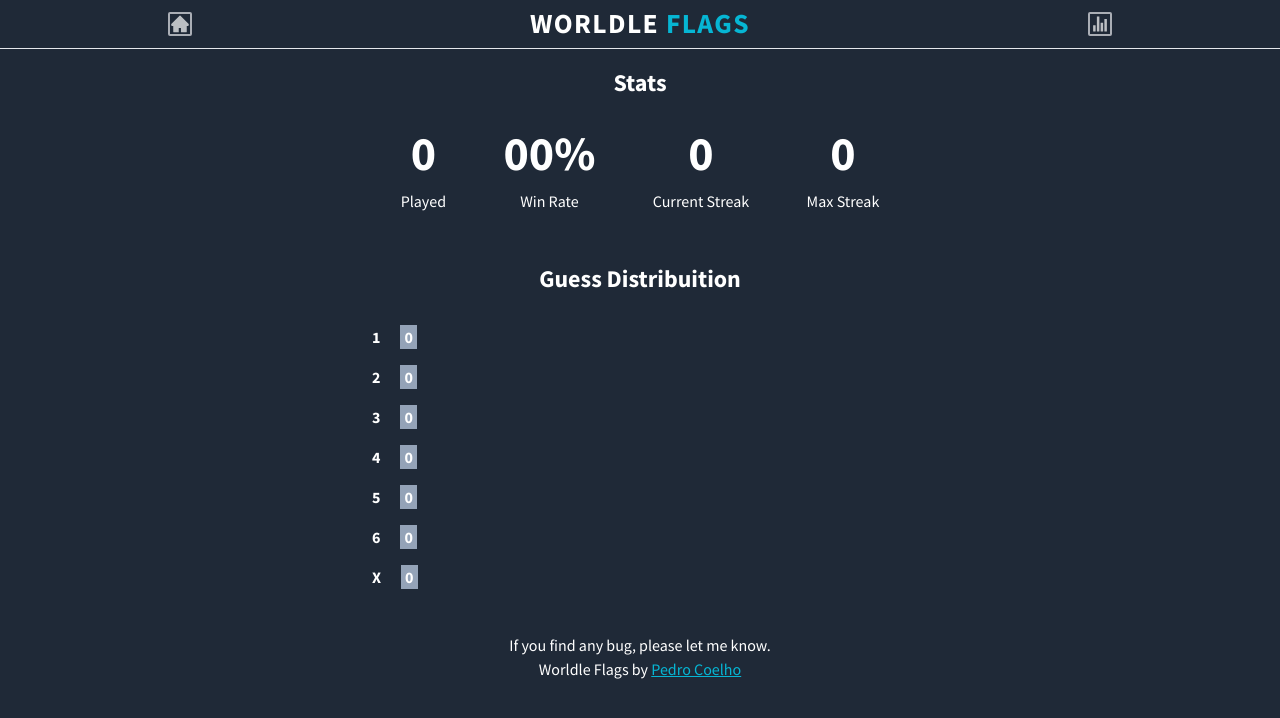
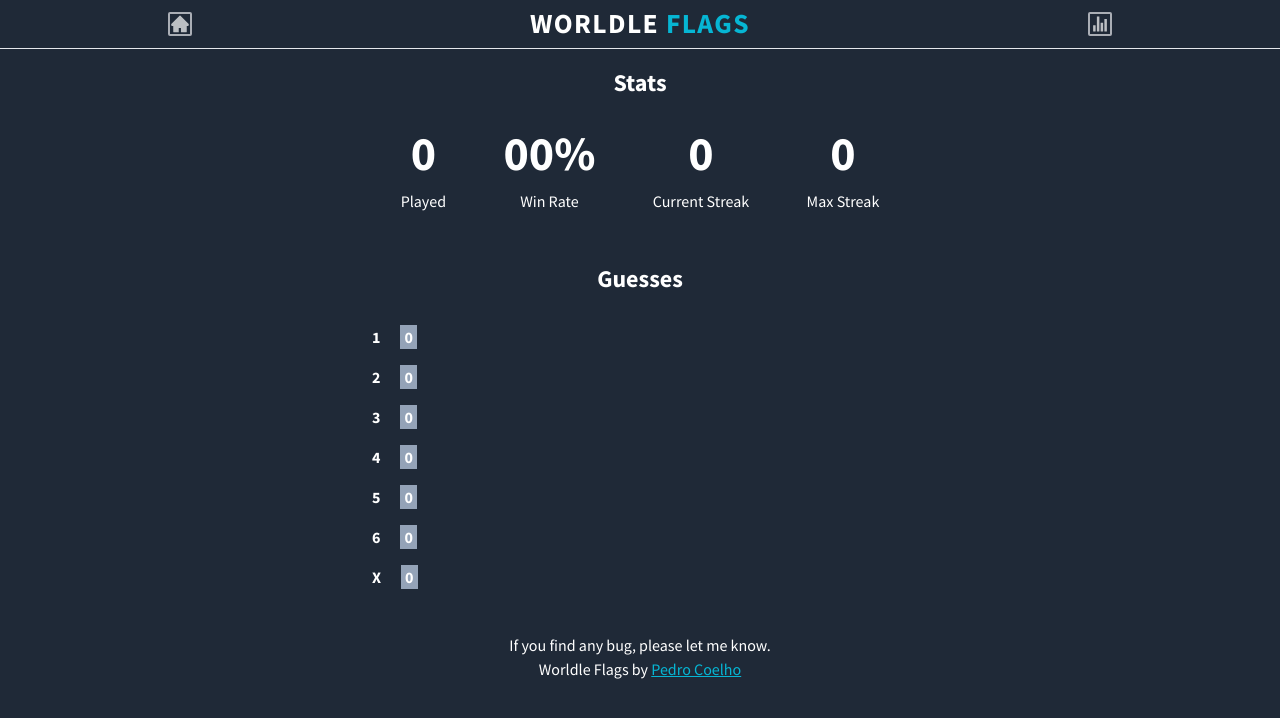
Before and after one commit to pedrocoelho94/worldle-flags, a Next.js app: page /stats in a window 1280 px wide. Shown: the top 718 px of the page. Built offline with nearby package versions, Linux system fonts and the light colour scheme.

Commit message:
Correção ortográfica

```diff
--- a/src/components/CountryInput.tsx
+++ b/src/components/CountryInput.tsx
@@ -45,7 +45,7 @@ const CountryInput = ({
         className: 'w-full text-gray-900 h-10 mt-4 text-xs 2xs:text-base p-2',
         placeholder: isDisabled
           ? 'Come back tomorrow for more guesses'
-          : 'Type a country',
+          : 'Country',
         value: currentGuess,
         onChange: (_e, { newValue }) => setCurrentGuess(newValue),
       }}
--- a/src/pages/stats.tsx
+++ b/src/pages/stats.tsx
@@ -63,7 +63,7 @@ export default function Stats() {
         </div>
 
         <h2 className="mb-4 text-center text-[1.25rem] font-bold 2xs:text-[1.5rem]">
-          Guess Distribuition
+          Guesses
         </h2>
 
         <div className="h-[18rem] py-1">
```
